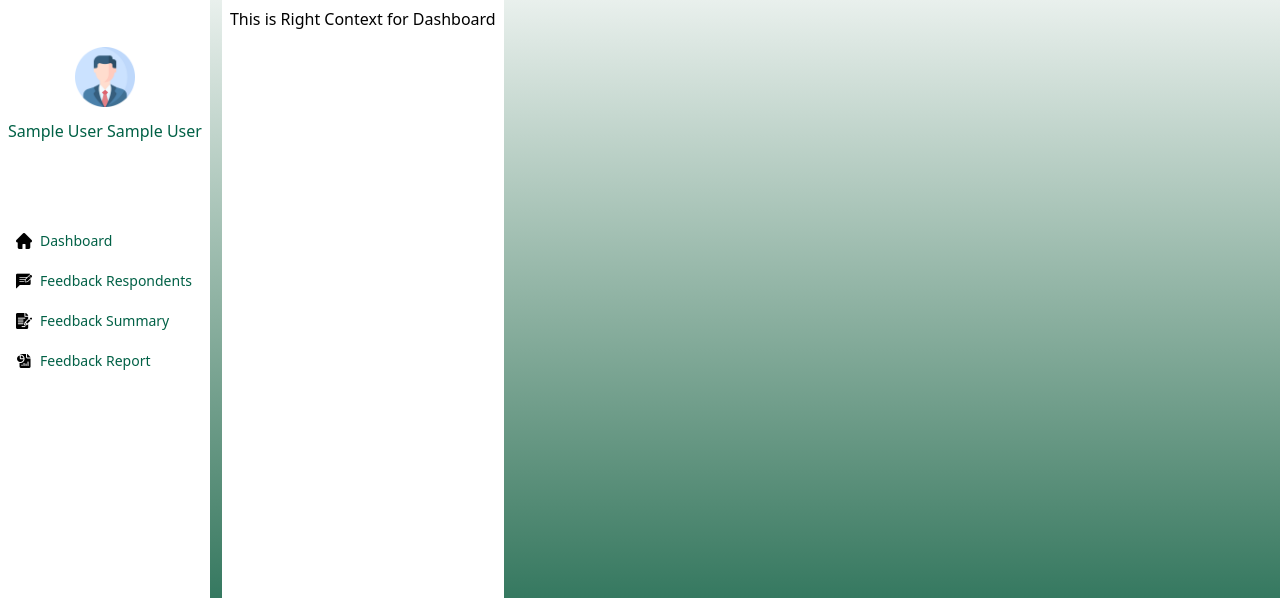
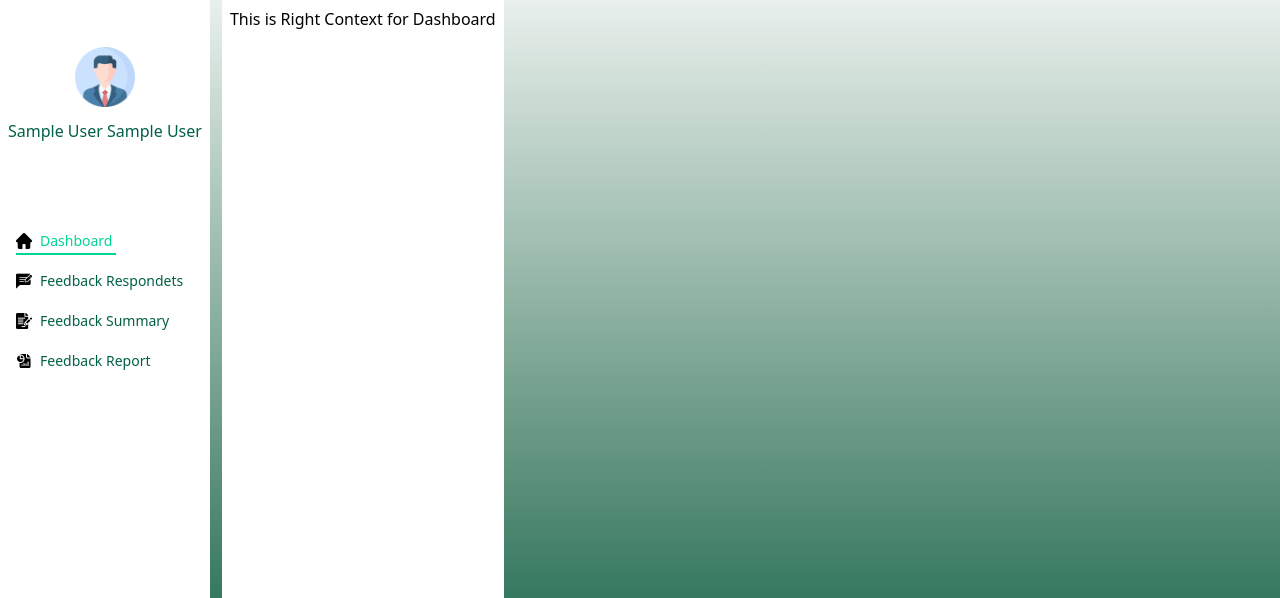
Before and after one commit to aLexazami/burol-elementary-school-system, a PHP site: page /pages/main-admin.php in a window 1280 px wide. Shown: the part 73-671 px from the top of the page. Run offline with PHP 8.4, Linux system fonts and the light colour scheme; the visitor is signed in with stand-in values (Sample User, id 1).

Commit message:
Makes an active effect for anchor link side nav bar

```diff
--- a/includes/side-nav.php
+++ b/includes/side-nav.php
@@ -1,26 +1,40 @@
+<?php
+$currentPage = basename($_SERVER['PHP_SELF']);
+?>
 <div class="flex flex-col items-center mt-10 mb-20">
           <img src="/assets/img/user.png" class="h-15 w-15">
           <h1 class="text-md text-emerald-800 font-medium pt-3">
             <?php echo htmlspecialchars($_SESSION['firstName'] . ' ' . $_SESSION['lastName']); ?>
           </h1>
         </div>
-        <a href="/pages/main-admin.php" class="group relative flex items-center hover:text-emerald-400 mx-2 pt-2 pb-1 rounded-md  w-fit">
+        <a href="/pages/main-admin.php" class="group relative flex items-center hover:text-emerald-400 mx-2 pr-1 pt-2 pb-1 rounded-md w-fit">
   <img src="/assets/img/home.png" class="w-4 h-4">
-          <span class="ml-2 font-medium text-sm text-emerald-800">Dashboard</span>
-          <span class="absolute bottom-0 left-0 w-full h-[2px] bg-emerald-400 scale-x-0 group-hover:scale-x-100 transition-transform origin-center"></span>
+  <span class="ml-2 font-medium text-sm <?= $currentPage === 'main-admin.php' ? 'text-emerald-400' : 'text-emerald-800' ?>">Dashboard</span>
+  <span class="absolute bottom-0 left-0 w-full h-[2px] bg-emerald-400 transition-transform origin-center
+    <?= $currentPage === 'main-admin.php' ? 'scale-x-100' : 'scale-x-0 group-hover:scale-x-100' ?>">
+  </span>
 </a>
-        <a href="/pages/admin/feedback-respondents.php" class="group relative flex items-center w-fit hover:text-emerald-400  mx-2  pt-2 pb-1 rounded-md ">
+
+<a href="/pages/admin/feedback-respondents.php" class="group relative flex items-center hover:text-emerald-400 mx-2 pt-2 pr-1  pb-1 rounded-md w-fit">
   <img src="/assets/img/feedback-respondent.png" class="w-4 h-4">
-          <span class="ml-2 font-medium text-sm text-emerald-800">Feedback Respondents</span>
-          <span class="absolute bottom-0 left-0 w-full h-[2px] bg-emerald-400 scale-x-0 group-hover:scale-x-100 transition-transform origin-center"></span>
+<span class="ml-2 font-medium text-sm <?= $currentPage === 'feedback-respondents.php' ? 'text-emerald-400' : 'text-emerald-800' ?>">Feedback Respondets</span>
+  <span class="absolute bottom-0 left-0 w-full h-[2px] bg-emerald-400 transition-transform origin-center
+    <?= $currentPage === 'feedback-respondents.php' ? 'scale-x-100' : 'scale-x-0 group-hover:scale-x-100' ?>">
+  </span>
 </a>
-        <a href="/pages/admin/feedback-summary.php" class="group relative items-center flex w-fit hover:text-emerald-400 mx-2 pt-2 pb-1 rounded-md ">
+
+<a href="/pages/admin/feedback-summary.php" class="group relative flex items-center hover:text-emerald-400 mx-2 pt-2 pr-1  pb-1 rounded-md w-fit">
   <img src="/assets/img/feedback-summary.png" class="w-4 h-4">
-          <span class="ml-2 font-medium text-sm text-emerald-800">Feedback Summary</span>
-          <span class="absolute bottom-0 left-0 w-full h-[2px] bg-emerald-400 scale-x-0 group-hover:scale-x-100 transition-transform origin-center"></span>
+  <span class="ml-2 font-medium text-sm <?= $currentPage === 'feedback-summary.php' ? 'text-emerald-400' : 'text-emerald-800' ?>">Feedback Summary</span>
+  <span class="absolute bottom-0 left-0 w-full h-[2px] bg-emerald-400 transition-transform origin-center
+    <?= $currentPage === 'feedback-summary.php' ? 'scale-x-100' : 'scale-x-0 group-hover:scale-x-100' ?>">
+  </span>
 </a>
-        <a href="/pages/admin/feedback-report.php" class="group relative flex items-center w-fit hover:text-emerald-400 mx-2 pt-2 pb-1 rounded-md ">
+
+<a href="/pages/admin/feedback-report.php" class="group relative flex items-center hover:text-emerald-400 mx-2 pt-2 pr-1 pb-1 rounded-md w-fit">
   <img src="/assets/img/feedback-report.png" class="w-4 h-4">
-          <span class="ml-2 font-medium text-sm text-emerald-800">Feedback Report</span>
-          <span class="absolute bottom-0 left-0 w-full h-[2px] bg-emerald-400 scale-x-0 group-hover:scale-x-100 transition-transform origin-center"></span>
+  <span class="ml-2 font-medium text-sm <?= $currentPage === 'feedback-report.php' ? 'text-emerald-400' : 'text-emerald-800' ?>">Feedback Report</span>
+  <span class="absolute bottom-0 left-0 w-full h-[2px] bg-emerald-400 transition-transform origin-center
+    <?= $currentPage === 'feedback-report.php' ? 'scale-x-100' : 'scale-x-0 group-hover:scale-x-100' ?>">
+  </span>
 </a>
--- a/src/styles.css
+++ b/src/styles.css
@@ -269,6 +269,9 @@
   }
   .mx-2 {
     margin-inline: calc(var(--spacing) * 2);
+  }
+  .mx-3 {
+    margin-inline: calc(var(--spacing) * 3);
   }
   .mx-auto {
     margin-inline: auto;
@@ -760,6 +763,9 @@
   .pt-10 {
     padding-top: calc(var(--spacing) * 10);
   }
+  .pr-1 {
+    padding-right: calc(var(--spacing) * 1);
+  }
   .pr-2 {
     padding-right: calc(var(--spacing) * 2);
   }
```
Lines whose indentation alone changed are shown as unchanged.
